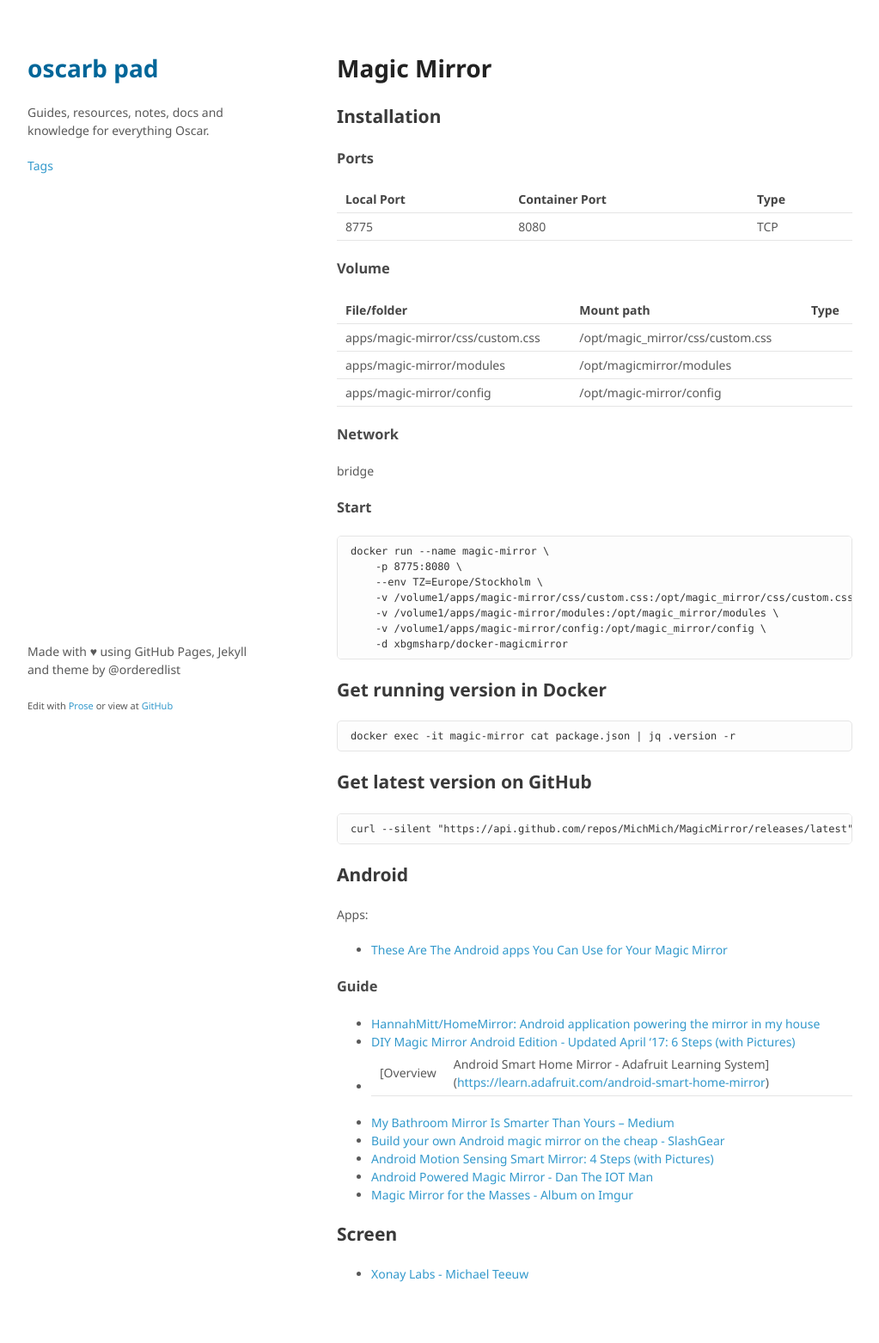
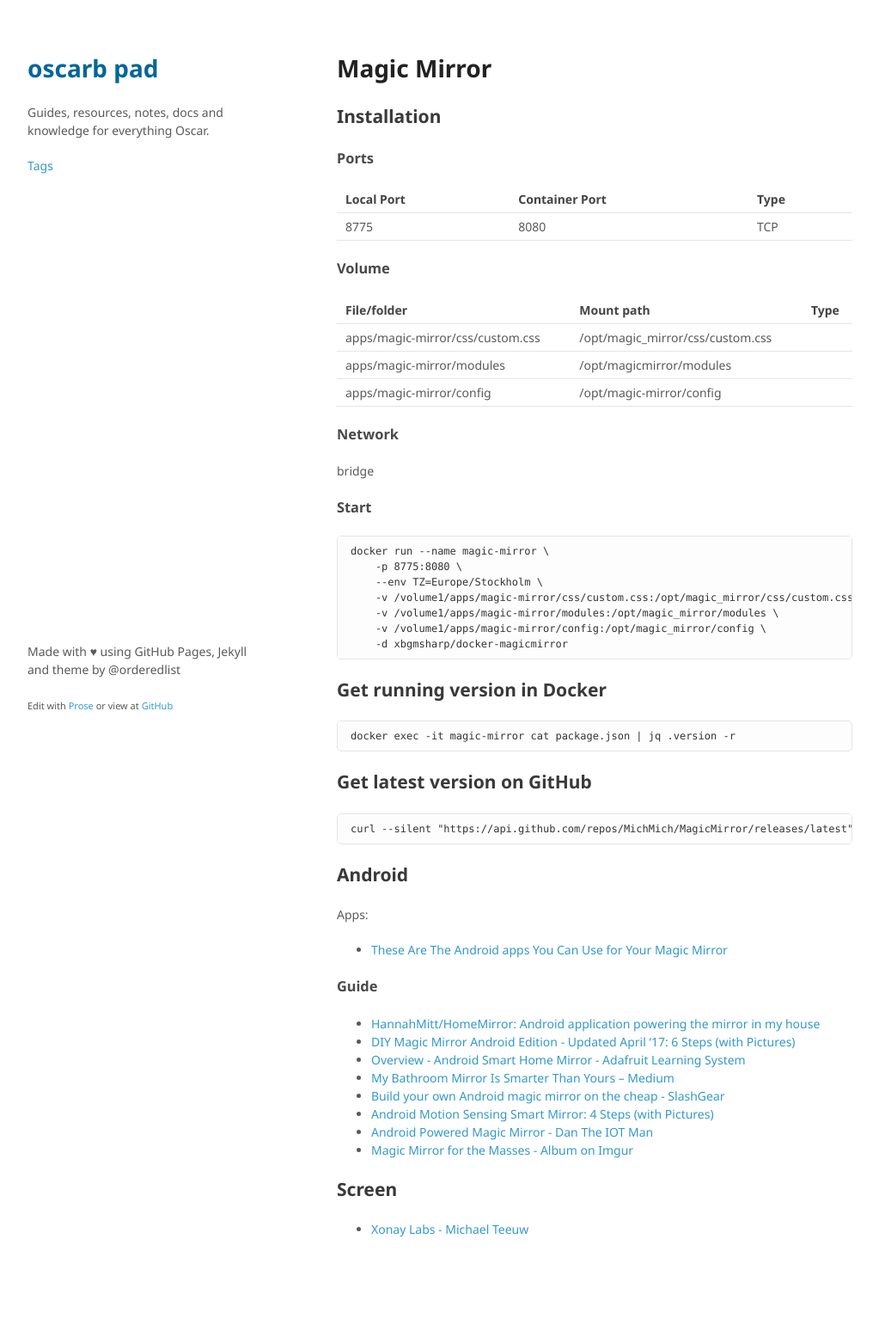
Before and after one commit to oscarb/pad, a Jekyll site: the page built from _docs/magic-mirror.md, in a window 1280 px wide. Shown: the whole page at 86% size, without its empty margins (128-1151 px from the left). Built offline with Jekyll 4.4.1, drawn with Linux system fonts in a browser that asks for light colours; some web fonts are replaced; after the commit the page ends 1510 px from its top, so only the background shows below that.

Commit message:
Update magic-mirror.md

```diff
--- a/_docs/magic-mirror.md
+++ b/_docs/magic-mirror.md
@@ -62,7 +62,7 @@ Apps:
 
 * [HannahMitt/HomeMirror: Android application powering the mirror in my house](https://github.com/HannahMitt/HomeMirror)
 * [DIY Magic Mirror Android Edition - Updated April '17: 6 Steps (with Pictures)](http://www.instructables.com/id/Magic-Mirror-Mini-Android-Powered/)
-* [Overview | Android Smart Home Mirror - Adafruit Learning System](https://learn.adafruit.com/android-smart-home-mirror)
+* [Overview - Android Smart Home Mirror - Adafruit Learning System](https://learn.adafruit.com/android-smart-home-mirror)
 * [My Bathroom Mirror Is Smarter Than Yours – Medium](https://medium.com/@maxbraun/my-bathroom-mirror-is-smarter-than-yours-94b21c6671ba)
 * [Build your own Android magic mirror on the cheap - SlashGear](https://www.slashgear.com/build-your-own-magic-mirror-on-the-cheap-03425380/)
 * [Android Motion Sensing Smart Mirror: 4 Steps (with Pictures)](http://www.instructables.com/id/Android-Motion-Sensing-Smart-Mirror/)
```
